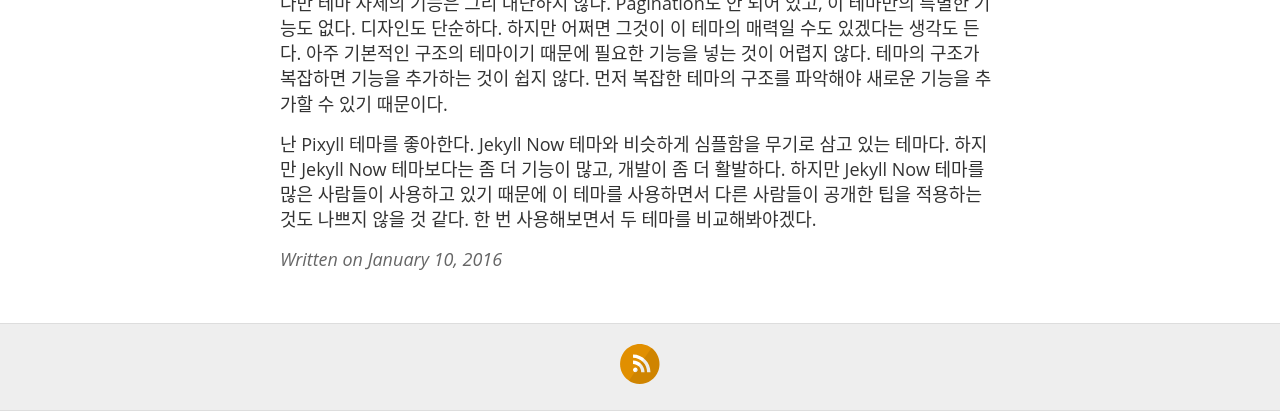
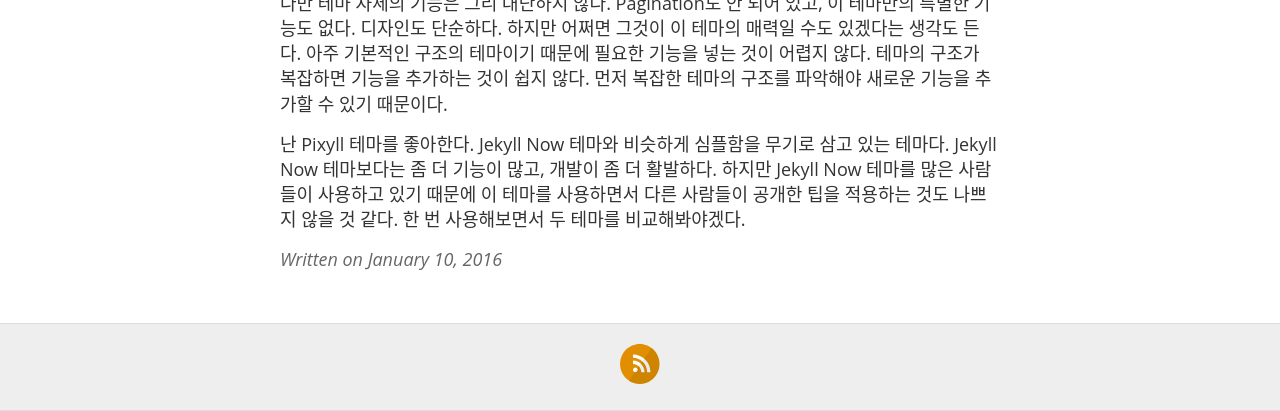
Before and after one commit to kalkin7/kkwiki, a Jekyll site: the page built from _posts/2016-01-10-Start-Jekyll-Now-Theme.md, in a window 1280 px wide, cut to the strip 645-1056 px from the top of the page. Built offline with Jekyll 4.4.1, drawn with Linux system fonts in a browser that asks for light colours; comment, search, counter and statistics services are not loaded.

Commit message:
Update 2016-01-10-Start-Jekyll-Now-Theme.md

```diff
--- a/_posts/2016-01-10-Start-Jekyll-Now-Theme.md
+++ b/_posts/2016-01-10-Start-Jekyll-Now-Theme.md
@@ -10,4 +11,4 @@ Jekyll과 Github Pages를 이용해서 블로그를 만들기 편하게 한 Jeky
 
 다만 테마 자체의 기능은 그리 대단하지 않다. Pagination도 안 되어 있고, 이 테마만의 특별한 기능도 없다. 디자인도 단순하다. 하지만 어쩌면 그것이 이 테마의 매력일 수도 있겠다는 생각도 든다. 아주 기본적인 구조의 테마이기 때문에 필요한 기능을 넣는 것이 어렵지 않다. 테마의 구조가 복잡하면 기능을 추가하는 것이 쉽지 않다. 먼저 복잡한 테마의 구조를 파악해야 새로운 기능을 추가할 수 있기 때문이다.
 
-난 Pixyll 테마를 좋아한다. Jekyll Now 테마와 비슷하게 심플함을 무기로 삼고 있는 테마다. 하지만 Jekyll Now 테마보다는 좀 더 기능이 많고, 개발이 좀 더 활발하다. 하지만 Jekyll Now 테마를 많은 사람들이 사용하고 있기 때문에 이 테마를 사용하면서 다른 사람들이 공개한 팁을 적용하는 것도 나쁘지 않을 것 같다. 한 번 사용해보면서 두 테마를 비교해봐야겠다.
+난 Pixyll 테마를 좋아한다. Jekyll Now 테마와 비슷하게 심플함을 무기로 삼고 있는 테마다. Jekyll Now 테마보다는 좀 더 기능이 많고, 개발이 좀 더 활발하다. 하지만 Jekyll Now 테마를 많은 사람들이 사용하고 있기 때문에 이 테마를 사용하면서 다른 사람들이 공개한 팁을 적용하는 것도 나쁘지 않을 것 같다. 한 번 사용해보면서 두 테마를 비교해봐야겠다.
```
Also changed, not shown: other parts of _posts/2016-01-10-Start-Jekyll-Now-Theme.md (+1 -0 lines).
